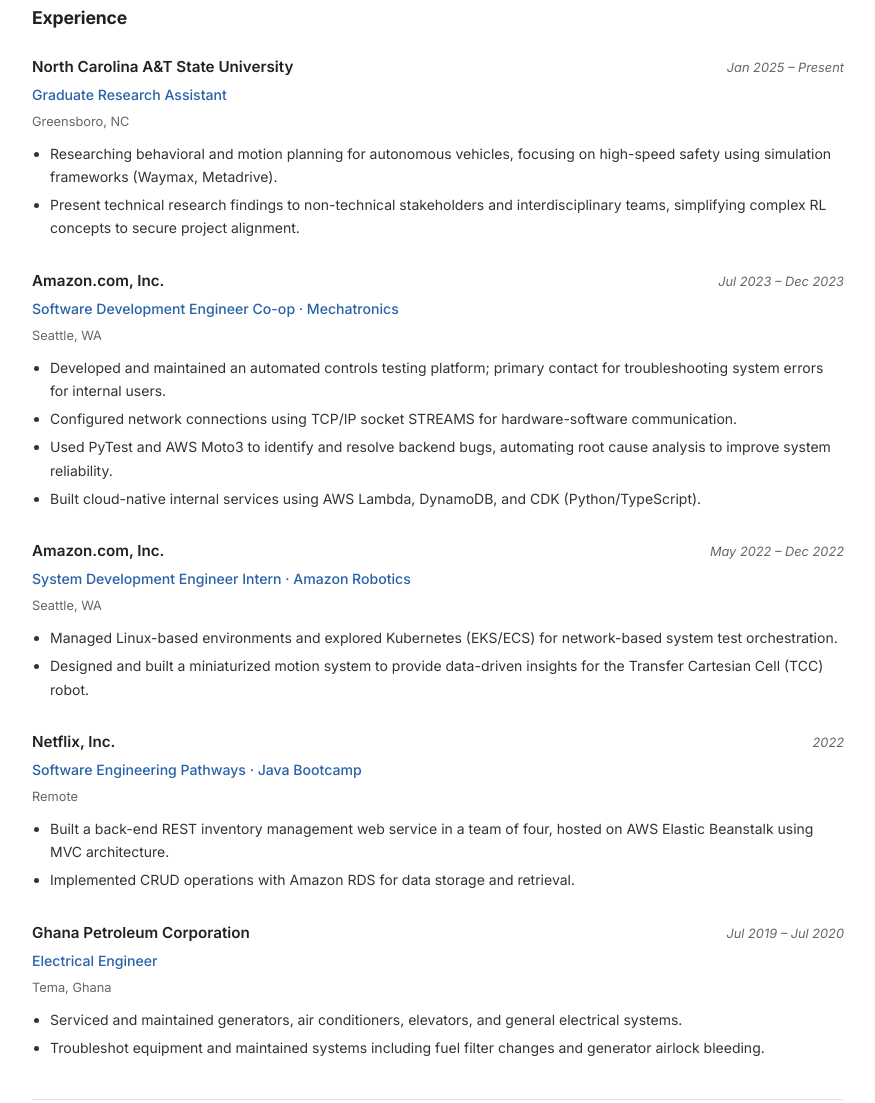
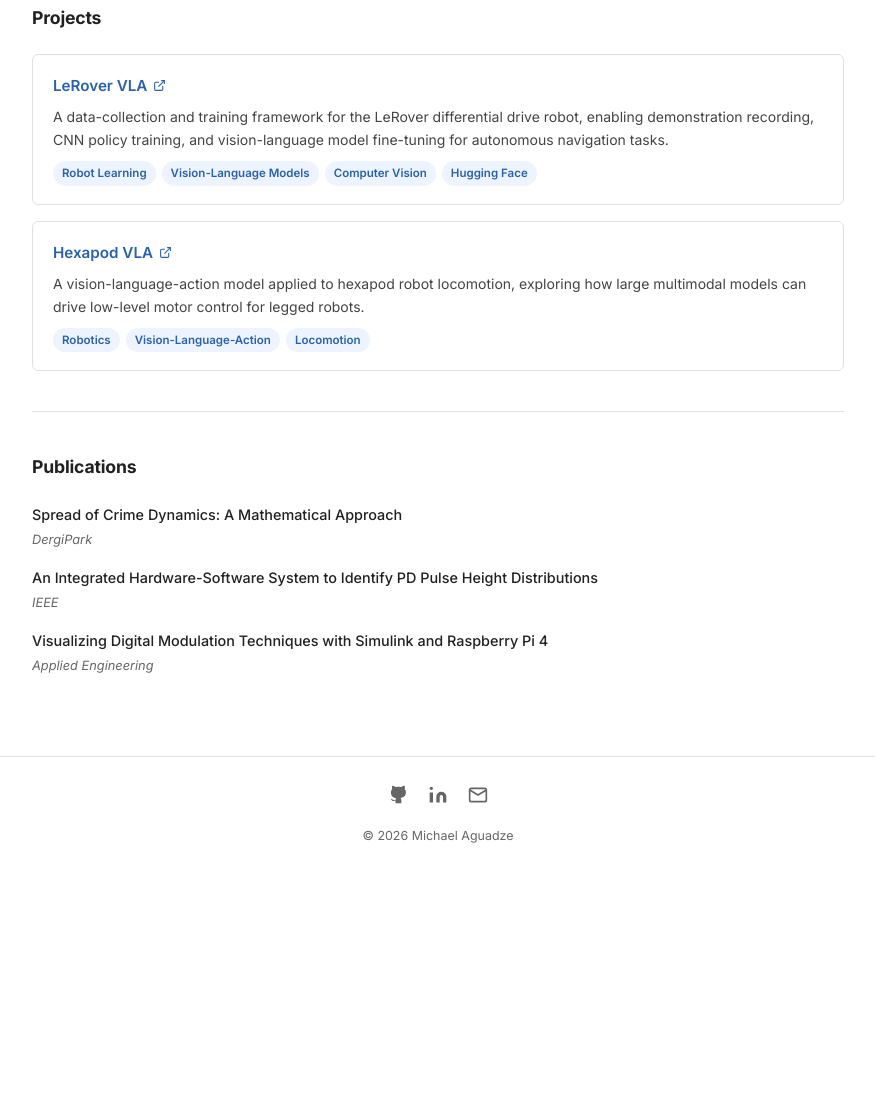
Before and after one commit to MichaelAguadze/MichaelAguadze.github.io, a plain HTML site: page index.html in a window 1280 px wide. Shown: the part 1350-2453 px from the top of the page, without its empty margins (202-1077 px from the left). After the commit the page ends 2225 px from the top, so only its background shows below. Drawn offline with Linux system fonts and the light colour scheme.

Commit message:
Remove Experience section (resume to be linked separately)

```diff
--- a/index.html
+++ b/index.html
@@ -354,7 +354,6 @@
         <a href="#about" class="nav-brand">Michael Aguadze</a>
         <ul class="nav-links">
             <li><a href="#about" class="active">About</a></li>
-            <li><a href="#experience">Experience</a></li>
             <li><a href="#projects">Projects</a></li>
             <li><a href="#publications">Publications</a></li>
         </ul>
@@ -467,83 +466,6 @@
 
     <hr>
 
-    <!-- Experience -->
-    <section id="experience">
-        <div class="section-title">Experience</div>
-        <div class="exp-list">
-
-            <div class="exp-item">
-                <div class="exp-header">
-                    <div class="exp-company">North Carolina A&amp;T State University</div>
-                    <div class="exp-date">Jan 2025 – Present</div>
-                </div>
-                <div class="exp-role">Graduate Research Assistant</div>
-                <div class="exp-location">Greensboro, NC</div>
-                <ul>
-                    <li>Researching behavioral and motion planning for autonomous vehicles, focusing on high-speed safety using simulation frameworks (Waymax, Metadrive).</li>
-                    <li>Present technical research findings to non-technical stakeholders and interdisciplinary teams, simplifying complex RL concepts to secure project alignment.</li>
-                </ul>
-            </div>
-
-            <div class="exp-item">
-                <div class="exp-header">
-                    <div class="exp-company">Amazon.com, Inc.</div>
-                    <div class="exp-date">Jul 2023 – Dec 2023</div>
-                </div>
-                <div class="exp-role">Software Development Engineer Co-op · Mechatronics</div>
-                <div class="exp-location">Seattle, WA</div>
-                <ul>
-                    <li>Developed and maintained an automated controls testing platform; primary contact for troubleshooting system errors for internal users.</li>
-                    <li>Configured network connections using TCP/IP socket STREAMS for hardware-software communication.</li>
-                    <li>Used PyTest and AWS Moto3 to identify and resolve backend bugs, automating root cause analysis to improve system reliability.</li>
-                    <li>Built cloud-native internal services using AWS Lambda, DynamoDB, and CDK (Python/TypeScript).</li>
-                </ul>
-            </div>
-
-            <div class="exp-item">
-                <div class="exp-header">
-                    <div class="exp-company">Amazon.com, Inc.</div>
-                    <div class="exp-date">May 2022 – Dec 2022</div>
-                </div>
-                <div class="exp-role">System Development Engineer Intern · Amazon Robotics</div>
-                <div class="exp-location">Seattle, WA</div>
-                <ul>
-                    <li>Managed Linux-based environments and explored Kubernetes (EKS/ECS) for network-based system test orchestration.</li>
-                    <li>Designed and built a miniaturized motion system to provide data-driven insights for the Transfer Cartesian Cell (TCC) robot.</li>
-                </ul>
-            </div>
-
-            <div class="exp-item">
-                <div class="exp-header">
-                    <div class="exp-company">Netflix, Inc.</div>
-                    <div class="exp-date">2022</div>
-                </div>
-                <div class="exp-role">Software Engineering Pathways · Java Bootcamp</div>
-                <div class="exp-location">Remote</div>
-                <ul>
-                    <li>Built a back-end REST inventory management web service in a team of four, hosted on AWS Elastic Beanstalk using MVC architecture.</li>
-                    <li>Implemented CRUD operations with Amazon RDS for data storage and retrieval.</li>
-                </ul>
-            </div>
-
-            <div class="exp-item">
-                <div class="exp-header">
-                    <div class="exp-company">Ghana Petroleum Corporation</div>
-                    <div class="exp-date">Jul 2019 – Jul 2020</div>
-                </div>
-                <div class="exp-role">Electrical Engineer</div>
-                <div class="exp-location">Tema, Ghana</div>
-                <ul>
-                    <li>Serviced and maintained generators, air conditioners, elevators, and general electrical systems.</li>
-                    <li>Troubleshot equipment and maintained systems including fuel filter changes and generator airlock bleeding.</li>
-                </ul>
-            </div>
-
-        </div>
-    </section>
-
-    <hr>
-
     <!-- Projects -->
     <section id="projects">
         <div class="section-title">Projects</div>
```
